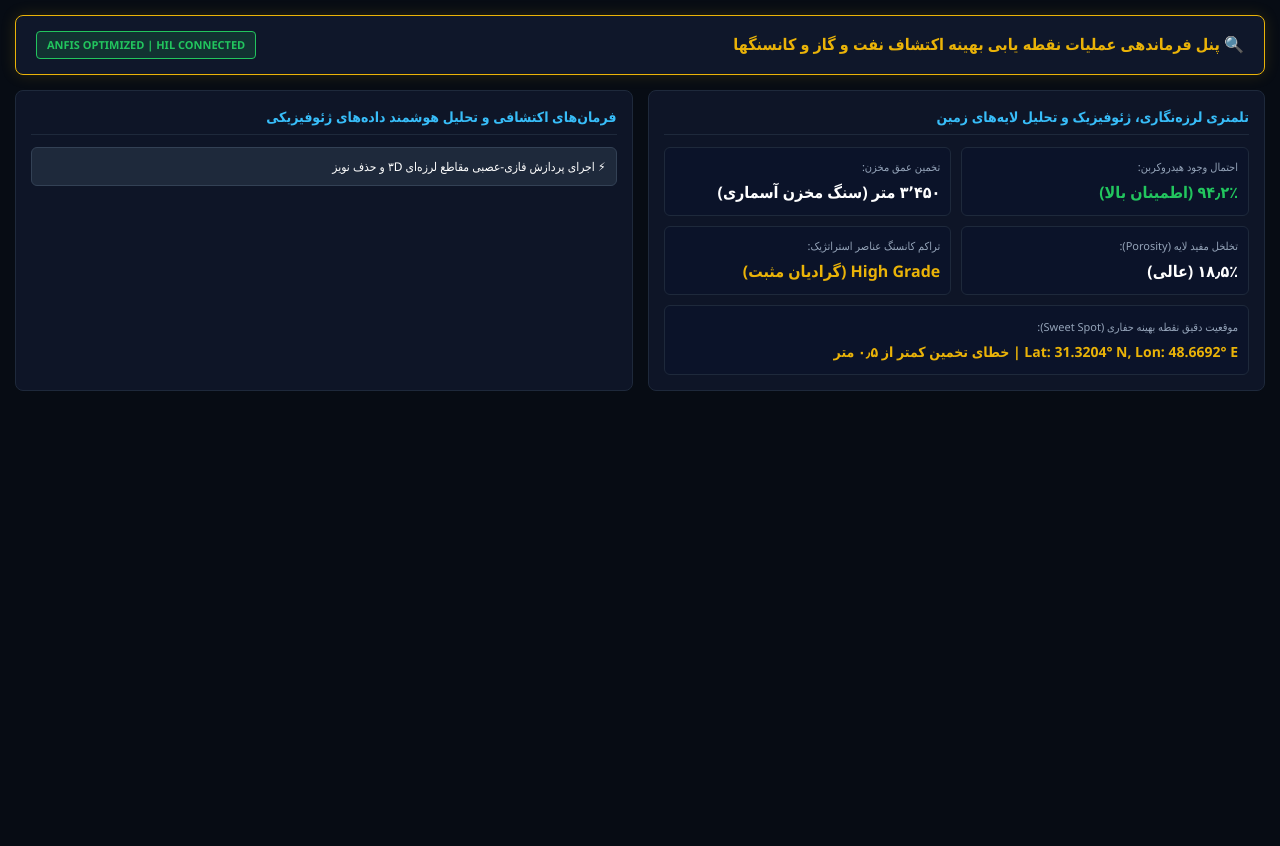
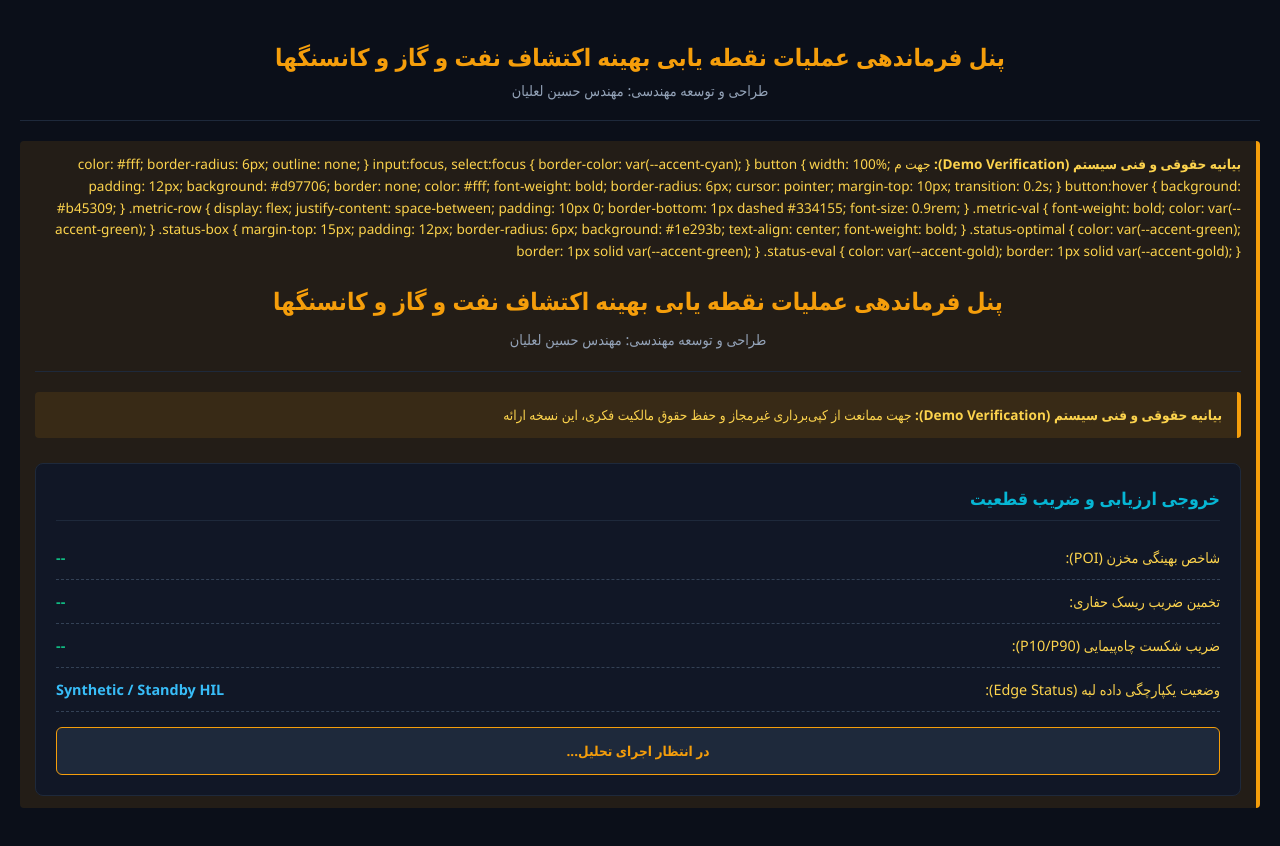
Before and after one commit to hlth3al/Descovery-Oil-AI, a plain HTML site: page index.html in a window 1280 px wide. Before the commit the page ends 800 px from the top, so only its background shows below. Drawn offline with Linux system fonts and the light colour scheme.

Commit message:
Update index.html

```diff
--- a/index.html
+++ b/index.html
@@ -6,93 +6,238 @@
     <title>پنل فرماندهی عملیات نقطه یابی بهینه اکتشاف نفت و گاز و کانسنگها</title>
     <style>
         :root {
-            --bg-dark: #070c14;
-            --panel-bg: rgba(15, 23, 42, 0.9);
+            --bg-color: #0b0f19;
+            --card-bg: rgba(15, 23, 42, 0.85);
             --border-color: #1e293b;
-            --accent-gold: #eab308;
-            --accent-blue: #38bdf8;
-            --accent-green: #22c55e;
-            --text-light: #f8fafc;
-            --text-dim: #94a3b8;
+            --accent-gold: #f59e0b;
+            --accent-cyan: #06b6d4;
+            --accent-green: #10b981;
+            --text-main: #f8fafc;
+            --text-muted: #94a3b8;
         }
-
         * { box-sizing: border-box; margin: 0; padding: 0; font-family: 'Segoe UI', Tahoma, sans-serif; }
-        body { background-color: var(--bg-dark); color: var(--text-light); font-size: 13px; padding: 15px; line-height: 1.6; }
-
-        .header { background: #0f172a; border: 1px solid var(--accent-gold); border-radius: 8px; padding: 15px 20px; display: flex; justify-content: space-between; align-items: center; margin-bottom: 15px; box-shadow: 0 0 15px rgba(234, 179, 8, 0.15); }
-        .header h1 { font-size: 16px; color: var(--accent-gold); }
-        .badge { background: rgba(34, 197, 94, 0.15); color: var(--accent-green); border: 1px solid var(--accent-green); padding: 4px 10px; border-radius: 4px; font-size: 11px; font-weight: bold; }
-
-        .grid-container { display: grid; grid-template-columns: 1fr 1fr; gap: 15px; margin-bottom: 15px; }
-        @media (max-width: 768px) { .grid-container { grid-template-columns: 1fr; } }
-
-        .card { background: var(--panel-bg); border: 1px solid var(--border-color); border-radius: 8px; padding: 15px; }
-        .card-title { font-size: 14px; font-weight: bold; color: var(--accent-blue); margin-bottom: 12px; border-bottom: 1px solid var(--border-color); padding-bottom: 6px; }
-
-        .metrics-grid { display: grid; grid-template-columns: 1fr 1fr; gap: 10px; margin-bottom: 10px; }
-        .metric-box { background: #0b1329; border: 1px solid var(--border-color); padding: 10px; border-radius: 6px; }
-        .metric-box span { font-size: 11px; color: var(--text-dim); display: block; }
-        .metric-box strong { font-size: 16px; color: #fff; display: block; margin-top: 4px; }
-
-        .btn { background: #1e293b; color: #fff; border: 1px solid #334155; padding: 10px; border-radius: 6px; cursor: pointer; width: 100%; margin-bottom: 8px; text-align: right; font-size: 12px; transition: 0.2s; }
-        .btn:hover { border-color: var(--accent-gold); background: #334155; }
-
-        .console { background: #060a12; border: 1px solid var(--border-color); border-radius: 6px; padding: 10px; height: 140px; overflow-y: auto; font-family: monospace; font-size: 11px; color: #38bdf8; }
-
-        /* Legal Box Style */
-        .legal-box {
-            background: rgba(15, 23, 42, 0.95);
-            border: 1px solid var(--accent-gold);
+        body {
+            background-color: var(--bg-color);
+            color: var(--text-main);
+            padding: 20px;
+            direction: rtl;
+        }
+        .header {
+            text-align: center;
+            padding: 20px;
+            border-bottom: 1px solid var(--border-color);
+            margin-bottom: 20px;
+        }
+        .header h1 {
+            color: var(--accent-gold);
+            font-size: 1.5rem;
+            margin-bottom: 8px;
+        }
+        .header .credit {
+            color: var(--text-muted);
+            font-size: 0.9rem;
+        }
+        .legal-notice {
+            background: rgba(245, 158, 11, 0.1);
             border-right: 4px solid var(--accent-gold);
+            padding: 12px 15px;
+            font-size: 0.85rem;
+            line-height: 1.6;
+            margin-bottom: 25px;
+            border-radius: 4px;
+            color: #fcd34d;
+        }
+        .grid {
+            display: grid;
+            grid-template-columns: repeat(auto-fit, minmax(320px, 1fr));
+            gap: 20px;
+        }
+        .card {
+            background: var(--card-bg);
+            border: 1px solid var(--border-color);
+            border-radius: 8px;
             padding: 20px;
-            border-radius: 8px;
+        }
+        .card h2 {
+            color: var(--accent-cyan);
+            font-size: 1.1rem;
             margin-bottom: 15px;
-            color: #f8fafc;
-            line-height: 1.8;
-            box-shadow: 0 0 12px rgba(234, 179, 8, 0.1);
+            border-bottom: 1px solid var(--border-color);
+            padding-bottom: 8px;
         }
-        .legal-box h3 { color: var(--accent-gold); margin-bottom: 10px; font-size: 14px; }
-        .legal-box p { margin-bottom: 10px; }
-
-        .footer-card { background: #0b1329; border: 1px solid var(--border-color); padding: 15px 20px; border-radius: 6px; }
-        .footer-card code { color: var(--accent-gold); font-size: 14px; font-weight: bold; }
+        .form-group {
+            margin-bottom: 12px;
+        }
+        label {
+            display: block;
+            font-size: 0.85rem;
+            color: var(--text-muted);
+            margin-bottom: 5px;
+        }
+        input, select {
+            width: 100%;
+            padding: 10px;
+            background: #1e293b;
+            border: 1px solid #334155;
+            color: #fff;
+            border-radius: 6px;
+            outline: none;
+        }
+        input:focus, select:focus {
+            border-color: var(--accent-cyan);
+        }
+        button {
+            width: 100%;
+            padding: 12px;
+            background: #d97706;
+            border: none;
+            color: #fff;
+            font-weight: bold;
+            border-radius: 6px;
+            cursor: pointer;
+            margin-top: 10px;
+            transition: 0.2s;
+        }
+        button:hover {
+            background: #b45309;
+        }
+        .metric-row {
+            display: flex;
+            justify-content: space-between;
+            padding: 10px 0;
+            border-bottom: 1px dashed #334155;
+            font-size: 0.9rem;
+        }
+        .metric-val {
+            font-weight: bold;
+            color: var(--accent-green);
+        }
+        .status-box {
+            margin-top: 15px;
+            padding: 12px;
+            border-radius: 6px;
+            background: #1e293b;
+            text-align: center;
+            font-weight: bold;
+        }
+        .status-optimal { color: var(--accent-green); border: 1px solid var(--accent-green); }
+        .status-eval { color: var(--accent-gold); border: 1px solid var(--accent-gold); }
     </style>
 </head>
 <body>
 
-    <div class="header">
-        <h1>🔍 پنل فرماندهی عملیات نقطه یابی بهینه اکتشاف نفت و گاز و کانسنگها</h1>
-        <span class="badge">ANFIS OPTIMIZED | HIL CONNECTED</span>
+    <header class="header">
+        <h1>پنل فرماندهی عملیات نقطه یابی بهینه اکتشاف نفت و گاز و کانسنگها</h1>
+        <div class="credit">طراحی و توسعه مهندسی: مهندس حسین لعلیان</div>
+    </header>
+
+    <div class="legal-notice">
+        <strong>بیانیه حقوقی و فنی سیستم (Demo Verification):</strong> جهت م            color: #fff;
+            border-radius: 6px;
+            outline: none;
+        }
+        input:focus, select:focus {
+            border-color: var(--accent-cyan);
+        }
+        button {
+            width: 100%;
+            padding: 12px;
+            background: #d97706;
+            border: none;
+            color: #fff;
+            font-weight: bold;
+            border-radius: 6px;
+            cursor: pointer;
+            margin-top: 10px;
+            transition: 0.2s;
+        }
+        button:hover {
+            background: #b45309;
+        }
+        .metric-row {
+            display: flex;
+            justify-content: space-between;
+            padding: 10px 0;
+            border-bottom: 1px dashed #334155;
+            font-size: 0.9rem;
+        }
+        .metric-val {
+            font-weight: bold;
+            color: var(--accent-green);
+        }
+        .status-box {
+            margin-top: 15px;
+            padding: 12px;
+            border-radius: 6px;
+            background: #1e293b;
+            text-align: center;
+            font-weight: bold;
+        }
+        .status-optimal { color: var(--accent-green); border: 1px solid var(--accent-green); }
+        .status-eval { color: var(--accent-gold); border: 1px solid var(--accent-gold); }
+    </style>
+</head>
+<body>
+
+    <header class="header">
+        <h1>پنل فرماندهی عملیات نقطه یابی بهینه اکتشاف نفت و گاز و کانسنگها</h1>
+        <div class="credit">طراحی و توسعه مهندسی: مهندس حسین لعلیان</div>
+    </header>
+
+    <div class="legal-notice">
+        <strong>بیانیه حقوقی و فنی سیستم (Demo Verification):</strong> جهت ممانعت از کپی‌برداری غیرمجاز و حفظ حقوق مالکیت فکری، این نسخه ارائه‌</div>
+
+        <!-- نتایج و تصمیم‌یار اکتشاف -->
+        <div class="card">
+            <h2>خروجی ارزیابی و ضریب قطعیت</h2>
+            <div class="metric-row">
+                <span>شاخص بهینگی مخزن (POI):</span>
+                <span class="metric-val" id="poiScore">--</span>
+            </div>
+            <div class="metric-row">
+                <span>تخمین ضریب ریسک حفاری:</span>
+                <span class="metric-val" id="riskFactor">--</span>
+            </div>
+            <div class="metric-row">
+                <span>ضریب شکست چاه‌پیمایی (P10/P90):</span>
+                <span class="metric-val" id="confidence">--</span>
+            </div>
+            <div class="metric-row">
+                <span>وضعیت یکپارچگی داده لبه (Edge Status):</span>
+                <span class="metric-val" style="color:#38bdf8;">Synthetic / Standby HIL</span>
+            </div>
+
+            <div id="statusBox" class="status-box status-eval">در انتظار اجرای تحلیل...</div>
+        </div>
     </div>
 
-    <div class="grid-container">
-        <div class="card">
-            <div class="card-title">تلمتری لرزه‌نگاری، ژئوفیزیک و تحلیل لایه‌های زمین</div>
-            <div class="metrics-grid">
-                <div class="metric-box">
-                    <span>احتمال وجود هیدروکربن:</span>
-                    <strong style="color: var(--accent-green);">۹۴٫۲٪ (اطمینان بالا)</strong>
-                </div>
-                <div class="metric-box">
-                    <span>تخمین عمق مخزن:</span>
-                    <strong>۳٬۴۵۰ متر (سنگ مخزن آسماری)</strong>
-                </div>
-                <div class="metric-box">
-                    <span>تخلخل مفید لایه (Porosity):</span>
-                    <strong>۱۸٫۵٪ (عالی)</strong>
-                </div>
-                <div class="metric-box">
-                    <span>تراکم کانسنگ عناصر استراتژیک:</span>
-                    <strong style="color: var(--accent-gold);">High Grade (گرادیان مثبت)</strong>
-                </div>
-            </div>
-            <div style="background: #0b1329; border: 1px solid var(--border-color); padding: 10px; border-radius: 6px; margin-top: 10px;">
-                <span style="font-size: 11px; color: var(--text-dim);">موقعیت دقیق نقطه بهینه حفاری (Sweet Spot):</span>
-                <div style="font-size: 14px; font-weight: bold; color: var(--accent-gold); margin-top: 4px;">Lat: 31.3204° N, Lon: 48.6692° E | خطای تخمین کمتر از ۰٫۵ متر</div>
-            </div>
-        </div>
+    <script>
+        function runAnalysis() {
+            const depth = parseFloat(document.getElementById('depth').value) || 0;
+            const porosity = parseFloat(document.getElementById('porosity').value) || 0;
+            const pressure = parseFloat(document.getElementById('pressure').value) || 0;
+            const perm = parseFloat(document.getElementById('perm').value) || 0;
 
-        <div class="card">
-            <div class="card-title">فرمان‌های اکتشافی و تحلیل هوشمند داده‌های ژئوفیزیکی</div>
-            <button class="btn" onclick="triggerAction('SEISMIC')">⚡ اجرای پردازش فازی-عصبی مقاطع لرزه‌ای ۳D و حذف نویز</button>
-            <button class="btn"
+            // الگوریتم تخمین ضریب بهینگی اکتشاف
+            const poi = ((porosity * 0.45) + (pressure * 0.008) + (perm * 0.12) - (depth * 0.004)).toFixed(2);
+            const risk = (Math.max(5, 100 - (poi * 1.8))).toFixed(1);
+            const conf = ((porosity / 40) * 85 + 10).toFixed(1);
+
+            document.getElementById('poiScore').innerText = poi + " / 100";
+            document.getElementById('riskFactor').innerText = risk + "%";
+            document.getElementById('confidence').innerText = conf + "%";
+
+            const statusBox = document.getElementById('statusBox');
+            if (poi > 30) {
+                statusBox.className = "status-box status-optimal";
+                statusBox.innerText = "✓ نقطه کاندید استخراج تأیید شد (بهینه و اقتصادی)";
+            } else {
+                statusBox.className = "status-box status-eval";
+                statusBox.innerText = "⚠ نیاز به داده‌های لرزه‌نگاری سه‌بعدی تکمیلی";
+            }
+        }
+        // اجرای اولیه خودکار
+        runAnalysis();
+    </script>
+</body>
+</html>
```
